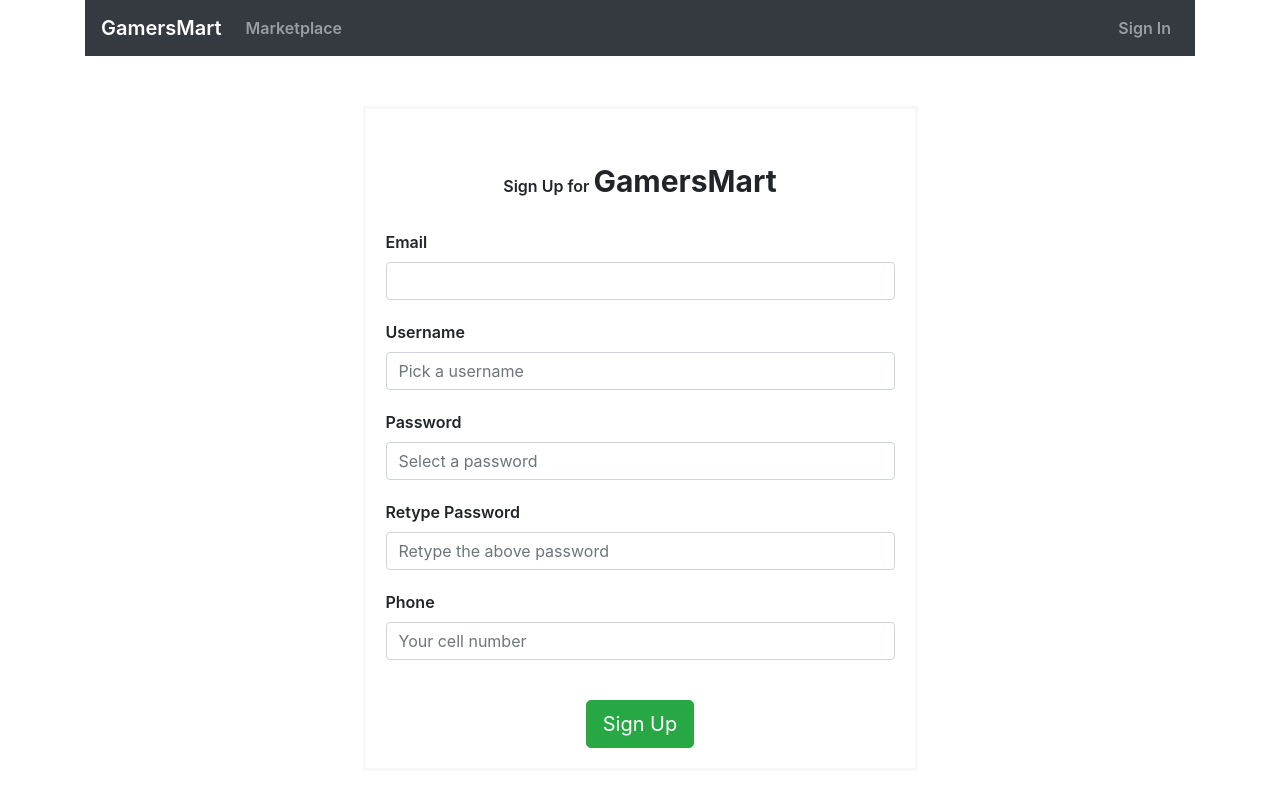
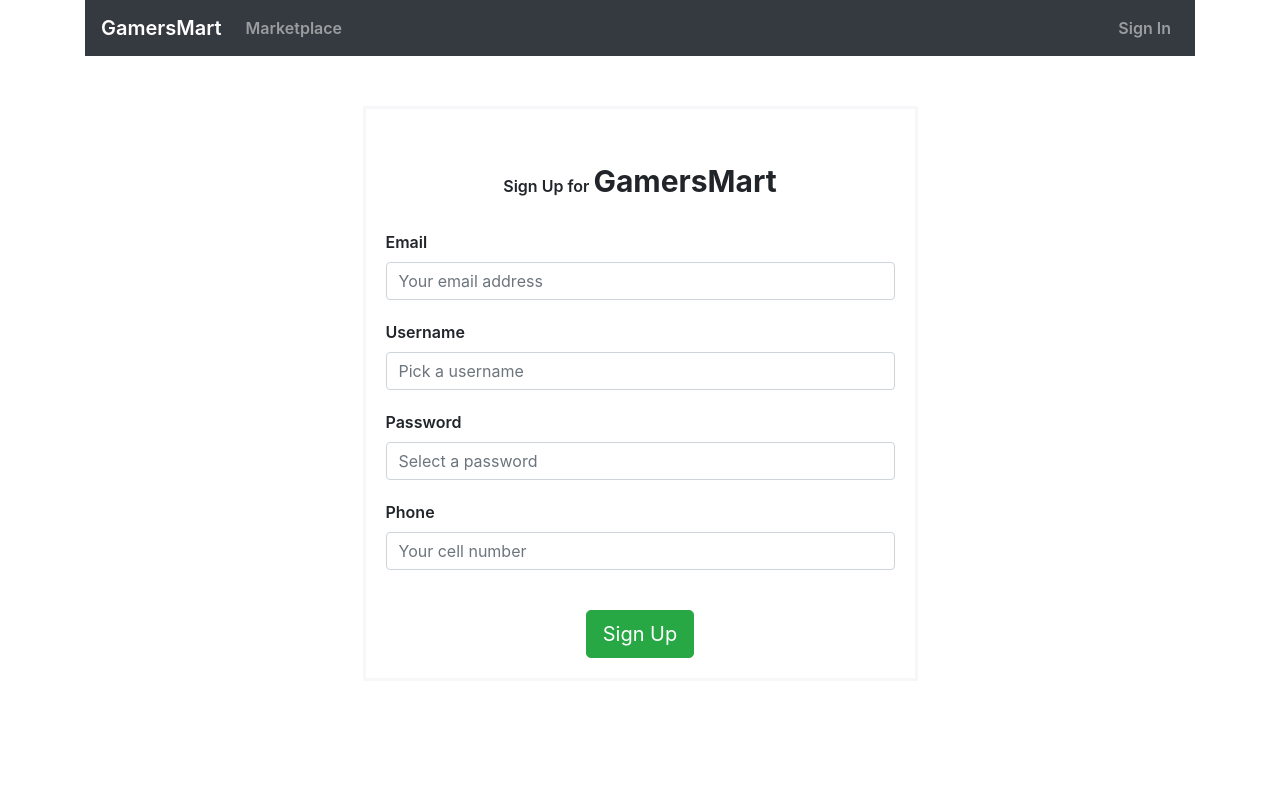
Before and after one commit to abhijit-tambe/Gamers-Mart-Frontend, a React (Create React App) app in the folder gamers-mart/: page /signup in a window 1280 px wide. Shown: the top 786 px of the page. Built offline with nearby package versions, Linux system fonts and the light colour scheme.

Commit message:
Update SignUpComponent.jsx

```diff
--- a/gamers-mart/src/components/Homepage/SignUpComponent.jsx
+++ b/gamers-mart/src/components/Homepage/SignUpComponent.jsx
@@ -1,22 +1,33 @@
 import React, { Component } from "react";
 import "./SignUpComponent.css";
+
 class SignUpComponent extends Component {
   constructor(props) {
     super(props);
     this.state={
-      email:'',
-    }
+      emailId:'',
+      userName:'',
+      password:'',
+      phoneNumber:''
+    };
+
     this.changeData=this.changeData.bind(this);
+    this.dD=this.dD.bind(this);
   }
 
 
   componentDidMount(){
-  console.log(this.props.email);
+  // console.log('component did mount'+this.props.match.params.emailId);
   this.setState({
-    email:this.props.email,
+    emailId:this.props.match.params.email,
   })
   }
 
+
+  dD()
+  {
+    console.log(this.state);
+  }
 
 
   changeData(event){
@@ -28,6 +39,7 @@ class SignUpComponent extends Component {
 
 
   render() {
+    // console.log(this.props.emailId)
     return (
       <div className="signupmain">
         {/* <div className="col-3"></div> */}
@@ -44,12 +56,11 @@ class SignUpComponent extends Component {
             <div className="col-12">
               <label>Email</label>
               <input
-                // type="text"
+                type="email"
                 className="form-control"
-                // value={this.state.props.Email}
-                name="email"
-                value={this.state.email}
-                // placeholder="Your email address"
+                placeholder="Your email address"
+                name="emailId"
+                value={this.state.emailId}
                 onChange={this.changeData}
               />
             </div>
@@ -61,6 +72,9 @@ class SignUpComponent extends Component {
                 type="text"
                 className="form-control"
                 placeholder="Pick a username"
+                name="userName"
+                value={this.state.userName}
+                onChange={this.changeData}
               />
             </div>
             {/* <div className="col-3"></div>
@@ -68,36 +82,42 @@ class SignUpComponent extends Component {
             <div className="col-12">
               <label>Password</label>
               <input
-                type="text"
+                type="password"
                 className="form-control"
                 placeholder="Select a password"
+                name="password"
+                value={this.state.password}
+                onChange={this.changeData}
               />
             </div>
             {/* <div className="col-3"></div>
     <div className="col-3"></div> */}
-            <div className="col-12">
+            {/* <div className="col-12">
               <label>Retype Password</label>
               <input
                 type="text"
                 className="form-control"
                 placeholder="Retype the above password"
               />
-            </div>
+            </div> */}
             {/* <div className="col-3"></div>
     <div className="col-3"></div> */}
             <div className="col-12">
               <label>Phone</label>
               <input
-                type="text"
+                type="number"
                 className="form-control"
                 placeholder="Your cell number"
+                name="phoneNumber"
+                value={this.state.phonenumber}
+                onChange={this.changeData}
               />
             </div>
             {/* <div className="col-3"></div>
     <div className="col-3"></div> */}
             <div className="col-12">
               {/* <label>Sign Up</label> */}
-              <button className="btn btn-success btn-lg signupbtn">
+              <button onClick={this.dD} className="btn btn-success btn-lg signupbtn">
                 Sign Up
               </button>
             </div>
```
